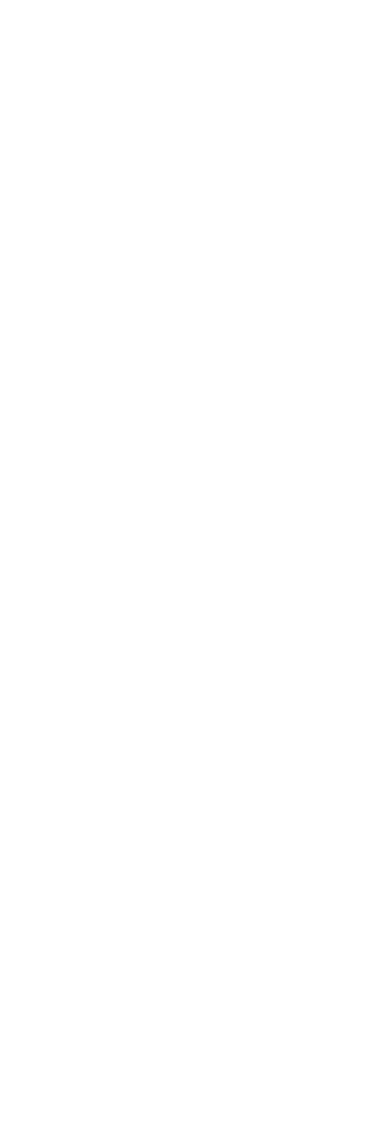
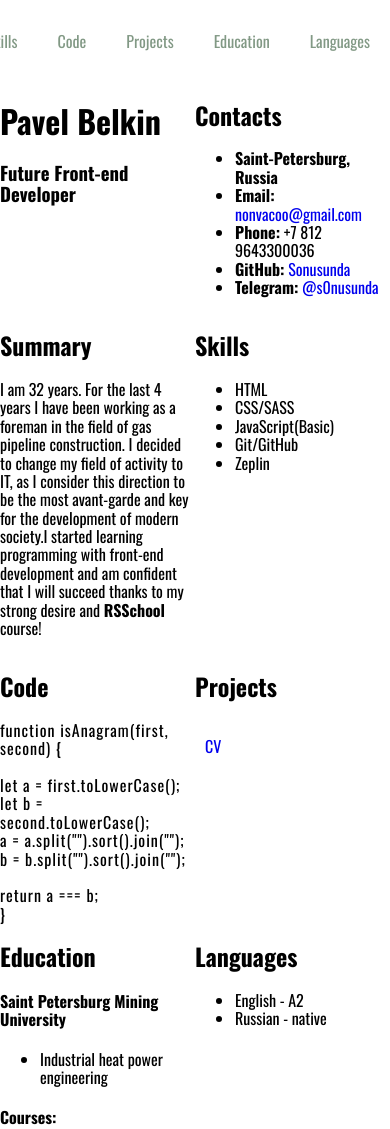
Before and after one commit to Sonusunda/rsschool-cv, a plain HTML site: page index.html in a window 390 px wide. Shown: the top 1129 px of the page. Before the commit the page ends 844 px from the top, so only its background shows below. Drawn offline with nearby package versions, Linux system fonts and the light colour scheme; files that its build step writes are made by us from their sources.

Commit message:
feat: transfer cv info to html, positioning with flex, add page responsiveness

```diff
--- a/css/style.css
+++ b/css/style.css
@@ -1,5 +1,15 @@
+@media (max-width: 768px) {
+   .section {
+      width: 100%;
+   }
+}
+
 * {
    box-sizing: border-box;
+}
+
+html {
+   scroll-behavior: smooth;
 }
 
 body {
@@ -16,3 +26,51 @@ body {
    max-width: 1440px;
    margin: 0 auto;
 }
+
+.nav-list {
+   display: flex;
+   justify-content: flex-end;
+   align-items: center;
+   list-style: none;
+}
+
+.nav-link {
+   padding: 0 20px;
+   line-height: 50px;
+   text-decoration: none;
+   transition: 0.3s;
+}
+
+.nav-item a {
+   color: #829985;
+   text-decoration: none;
+   transition: color 0.5s;
+}
+
+.nav-item a:hover {
+   color: #4d2323;
+}
+
+.main-container {
+   display: flex;
+   flex-wrap: wrap;
+}
+
+.section {
+   width: 50%;
+}
+
+.contact-link {
+   text-decoration: none;
+}
+
+.code-style {
+   letter-spacing: 1px;
+}
+
+.cv-link {
+   margin: 0 0 0 10px;
+   line-height: 50px;
+   text-decoration: none;
+   transition: 0.3s;
+}
--- a/index.html
+++ b/index.html
@@ -17,10 +17,91 @@
 
 <body>
    <header class="header">
-      <div class="conteiner"></div>
+      <div class="conteiner">
+         <nav class="nav">
+            <ul class="nav-list">
+               <li class="nav-item"><a href="#contacts" class="nav-link">Contacts</a></li>
+               <li class="nav-item"><a href="#summary" class="nav-link">Summary</a></li>
+               <li class="nav-item"><a href="#skills" class="nav-link">Skills</a></li>
+               <li class="nav-item"><a href="#skills" class="nav-link">Code</a></li>
+               <li class="nav-item"><a href="#skills" class="nav-link">Projects</a></li>
+               <li class="nav-item"><a href="#skills" class="nav-link">Education</a></li>
+               <li class="nav-item"><a href="#skills" class="nav-link">Languages</a></li>
+            </ul>
+         </nav>
+      </div>
    </header>
    <main class="main">
-      <div class="conteiner"></div>
+      <div class="conteiner main-container">
+         <section class="section" id="profile">
+            <h1 class="section-title">Pavel Belkin</h1>
+            <h3>Future Front-end Developer</h3>
+         </section>
+         <section class="section" id="contacts">
+            <h2 class="section-title">Contacts</h2>
+            <ul class="contact-list">
+               <li><b>Saint-Petersburg, Russia</b></li>
+               <li><b>Email:</b> <a href="mailto:nonvacoo@gmail.com" class="contact-link">nonvacoo@gmail.com</a></li>
+               <li><b>Phone:</b> +7 812 9643300036</li>
+               <li><b>GitHub:</b><a href="https://github.com/Sonusunda" class="contact-link"> Sonusunda</a></li>
+               <li><b>Telegram:</b><a href="https://t.me/s0nusunda" class="contact-link"> @s0nusunda</a></li>
+            </ul>
+         </section>
+         <section class="section" id="summary">
+            <h2 class="section-title">Summary</h2>
+            <p>I am 32 years. For the last 4 years I have been working as a foreman in the field of gas pipeline
+               construction. I decided to change my field of activity to IT, as I consider this direction to be the most
+               avant-garde and key for the development of modern society.I started learning programming with front-end
+               development and am confident that I will succeed thanks to my strong desire and <b>RSSchool</b> course!
+            </p>
+         </section>
+         <section class="section" id="skills">
+            <h2 class="section-title">Skills</h2>
+            <ul class="skill-list">
+               <li>HTML</li>
+               <li>CSS/SASS</li>
+               <li>JavaScript(Basic)</li>
+               <li>Git/GitHub</li>
+               <li>Zeplin</li>
+            </ul>
+         </section>
+         <section class="section" id="code">
+            <h2 class="section-title">Code</h2>
+            <div class="code-style">
+               function isAnagram(first, second) {<br><br>
+               let a = first.toLowerCase();<br>
+               let b = second.toLowerCase();<br>
+               a = a.split("").sort().join("");<br>
+               b = b.split("").sort().join("");<br><br>
+               return a === b;<br>
+               }
+            </div>
+         </section>
+         <section class="section" id="projects">
+            <h2 class="section-title">Projects</h2>
+            <a href="https://Sonusunda.github.io/rsschool-cv/" class="cv-link">CV</a>
+         </section>
+         <section class="section" id="education">
+            <h2 class="section-title">Education</h2>
+            <h4>Saint Petersburg Mining University</h4>
+            <ul>
+               <li>Industrial heat power engineering</li>
+            </ul>
+            <h4>Courses:</h4>
+            <ul>
+               <li>CS50 lectures</li>
+               <li><a href="https://learn.javascript.ru/">learn.javascript.ru</a> (in progress)</li>
+               <li>RS Schools Course «JavaScript/Front-end. Stage 0» (in progress)</li>
+            </ul>
+         </section>
+         <section class="section" id="languages">
+            <h2 class="section-title">Languages</h2>
+            <ul>
+               <li>English - A2</li>
+               <li>Russian - native</li>
+            </ul>
+         </section>
+      </div>
    </main>
    <footer class="footer">
       <div class="conteiner"></div>
```
Also changed, not shown: 1 other file.
